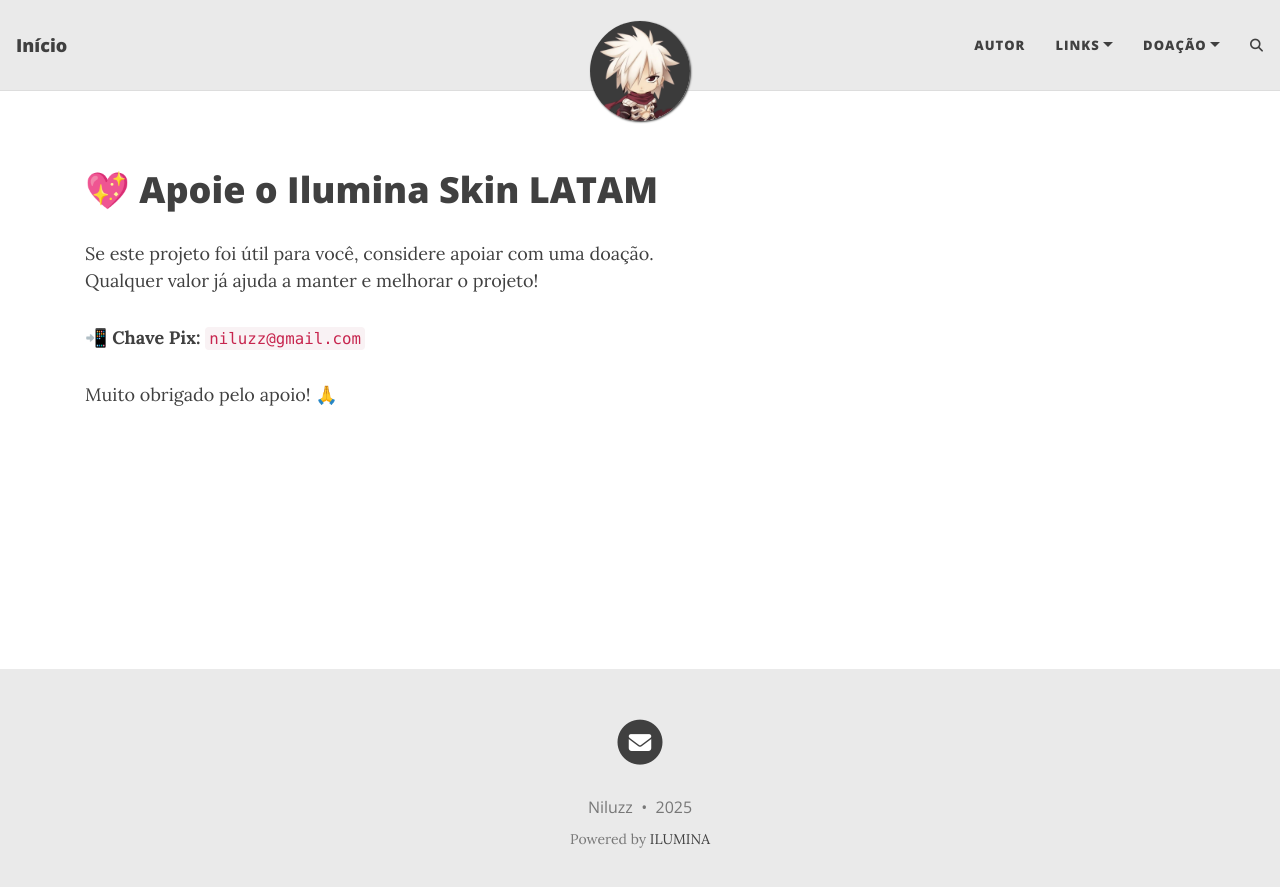
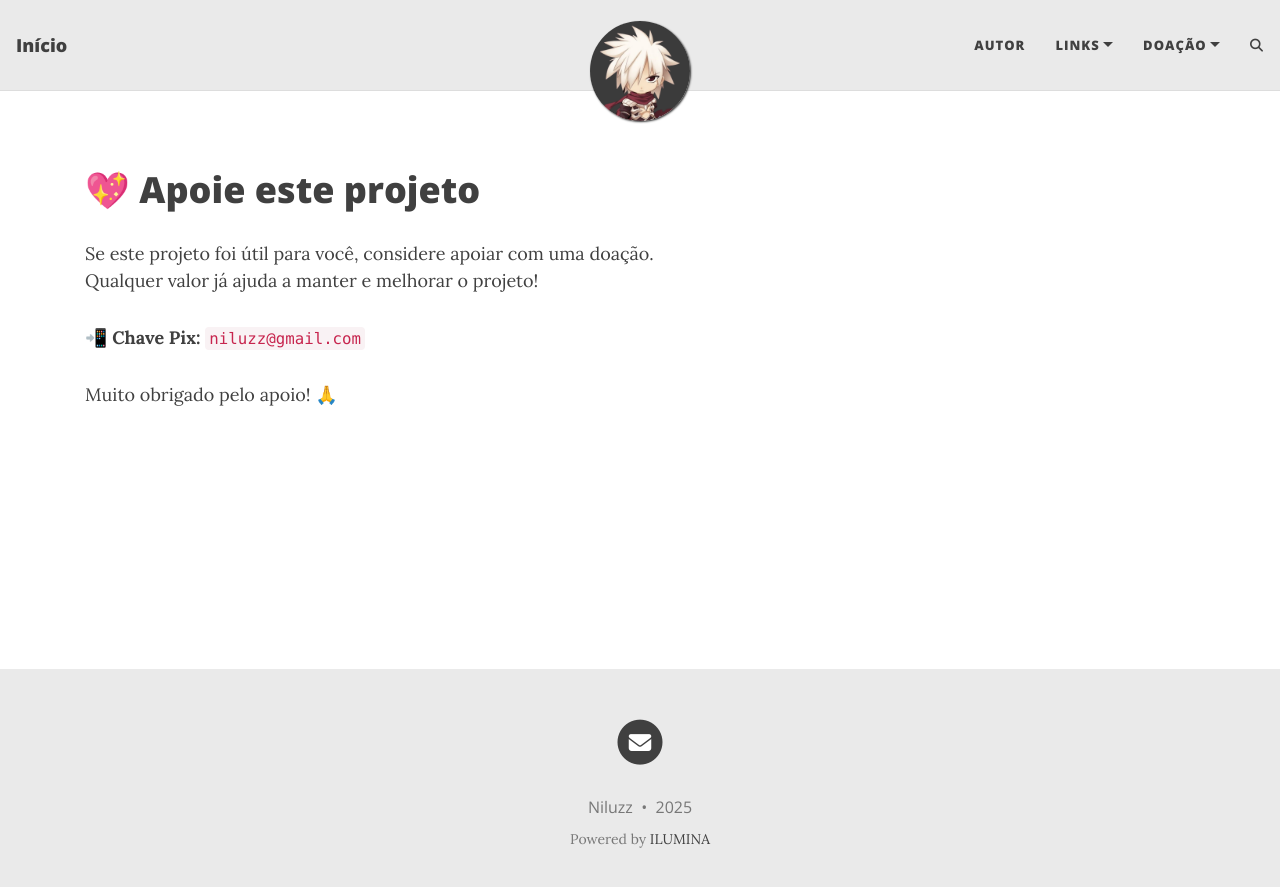
Before and after one commit to niluzz/ilumina-skin-latam, a Jekyll site: the page built from pix.md, in a window 1280 px wide. Shown: the top 887 px of the page. Built offline with Jekyll 4.4.1, drawn with Linux system fonts in a browser that asks for light colours; comment, search, counter and statistics services are not loaded.

Commit message:
doação

```diff
--- a/pix.md
+++ b/pix.md
@@ -3,7 +3,7 @@ layout: default
 title: Apoie este projeto
 ---
 
-# 💖 Apoie o Ilumina Skin LATAM
+# 💖 Apoie este projeto
 
 Se este projeto foi útil para você, considere apoiar com uma doação.
 Qualquer valor já ajuda a manter e melhorar o projeto!
```
